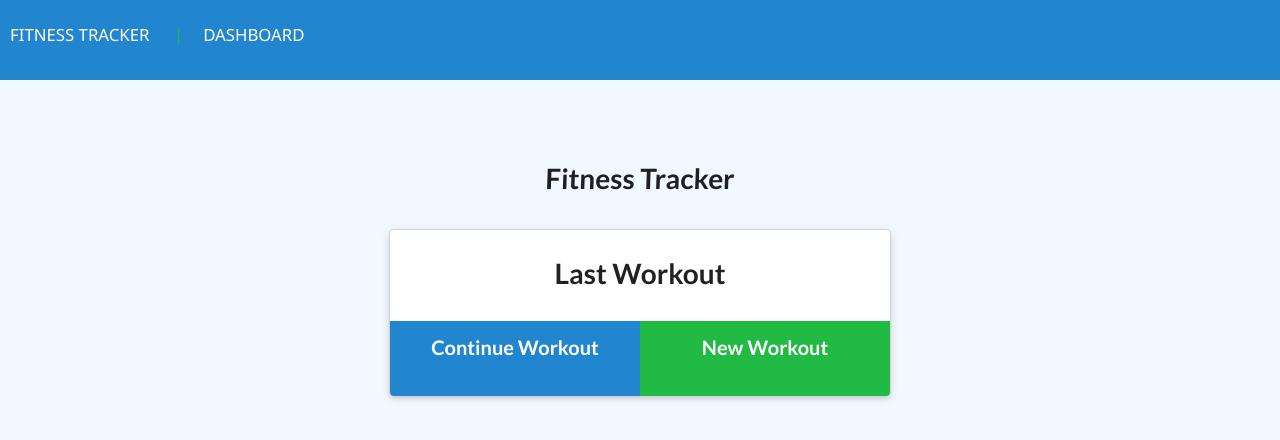
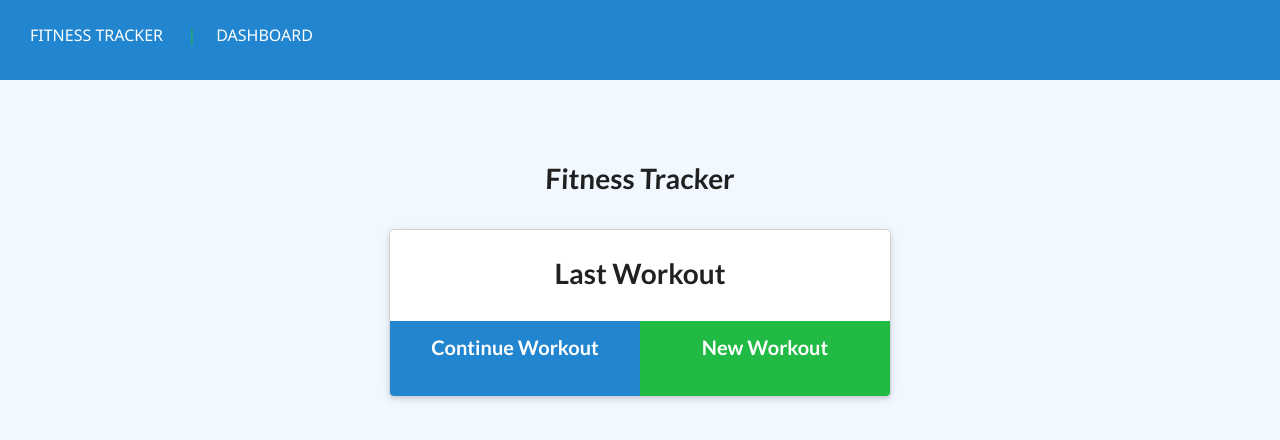
Before and after one commit to MandyTorrence/FitnessTracker, a website: page public/index.html in a window 1280 px wide. Drawn offline with nearby package versions, Linux system fonts and the light colour scheme; no server answers.

Commit message:
Final style tweak

```diff
--- a/public/stylesheets/style.css
+++ b/public/stylesheets/style.css
@@ -437,11 +437,13 @@ form > button {
 }
 nav{
   background-color: #2185d0;
+  padding-left: 30px;
 }
 nav a{
   font-weight: 500;
   text-transform: uppercase;
   position: relative;
+  font-size: 16px;
 }
 
 nav a:not(:first-child):before {
```
